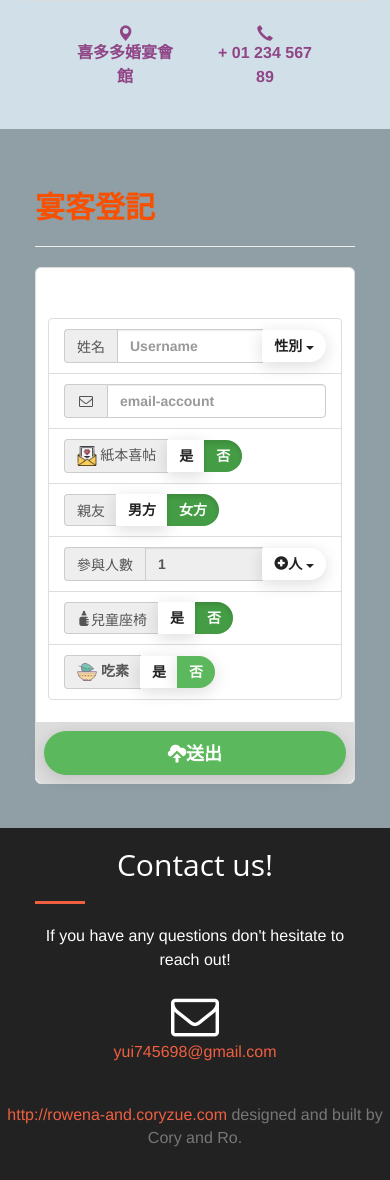
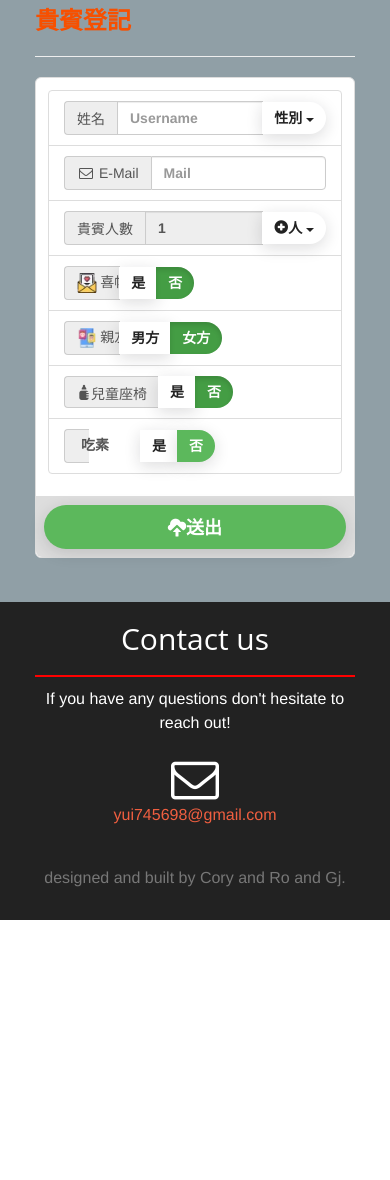
Before and after one commit to GuojunSu/GJAndYP-WeddingWebsite, a Django app: page / in a window 390 px wide. Shown: the part 3290-4470 px from the top of the page. After the commit the page ends 4210 px from the top, so only its background shows below. Run offline with Django 3.2, Linux system fonts and the light colour scheme; some libraries are stand-ins or nearby versions.

Commit message:
ui finally check

```diff
--- a/bigday/settings.py
+++ b/bigday/settings.py
@@ -25,7 +25,7 @@
 DEBUG = True
 CSRF_COOKIE_HTTPONLY = True
 SESSION_COOKIE_HTTPONLY = True
-ALLOWED_HOSTS = ['gjandyp.tw']
+ALLOWED_HOSTS = ['gjandyp.tw', '127.0.0.1']
 
 # Application definition
 # note the INSTALLED_APPS setting at the top of the file.
--- a/bigday/static/bigday/css/boostrap-customer.css
+++ b/bigday/static/bigday/css/boostrap-customer.css
@@ -3,8 +3,4 @@
 {
     width:auto
 }
-
-.input-group-addon
-{
-    width:auto
-}
+.form-group, .form-control {width : 100%;}
--- a/bigday/templates/home.html
+++ b/bigday/templates/home.html
@@ -49,7 +49,6 @@
 <header id="main-header">
     <div class="header-content">
         <div class="header-content-inner">
-            <h1><--成功達陣--></h1>
         </div>
     </div>
 </header>
@@ -58,7 +57,7 @@
         <div class="row">
             <div class="col-lg-8 col-lg-offset-2 text-center">
                 <h2 class="section-heading">哈嚕!</h2>
-                <hr>
+                <h1 style="border-bottom: 2px solid red;"></h1>
                 <p>
                     各位朋友大家好!我們結婚啦!
                 </p>
@@ -74,7 +73,7 @@
                 <p>
                     Looking forward to seeing everyone soon!
                 </p>
-                <p class="pull-right">- 國鈞 and 俞霈</p>
+                <p class="pull-right">- 國鈞 & 俞霈</p>
             </div>
         </div>
     </div>
@@ -134,8 +133,8 @@
     <div class="container">
         <div class="row">
             <div class="col-lg-8 col-lg-offset-2 text-center">
-                <h2 class="section-heading">Contact us!</h2>
-                <hr class="primary">
+                <h2 class="section-heading">Contact us</h2>
+                <h1 style="border-bottom: 2px solid red;"></h1>
                 <p>If you have any questions don't hesitate to reach out!</p>
             </div>
             <div class="col-lg-8 col-lg-offset-2 text-center">
--- a/bigday/templates/partials/footer.html
+++ b/bigday/templates/partials/footer.html
@@ -1,3 +1,3 @@
-<div id="footer" class="text-center text-muted invisible"><a href="http://rowena-and.coryzue.com">http://rowena-and.coryzue.com</a> designed
-    and built by Cory and Ro.
+<div id="footer" class="text-center text-muted invisible">
+    designed and built by Cory and Ro and Gj.
 </div>
--- a/bigday/templates/partials/restaurant.html
+++ b/bigday/templates/partials/restaurant.html
@@ -1,22 +1,17 @@
 <section class="container" id="restaurant_section">
-    <div class="page-header">
-        <h3><label style="color:#F75000;">宴客餐廳資訊</label><small> via Google Maps</small></h3>
+    <div class="page-header" style="margin:0px 0 20px">
+        <h3><label style="color:#F75000;">餐廳資訊</label><small> via Google Maps</small></h3>
     </div>
-    <div class="row">
     <div class="card card-default">
-            <div class="card-header">
-                餐廳路線規劃
-            </div>
+        <div class="card-header">餐廳路線規劃</div>
         <div class="card-body">
             <div class="input-group form-group">
-                    <span class="input-group-addon" style="font-size:15px">
-                        出發地址
-                    </span>
+                <span class="input-group-addon" style="font-size:15px">出發地址</span>
                 <input type="text" class="form-control" id="_destination" placeholder="出發地"
                        aria-label="destination" aria-describedby="basic-addon1" required>
             </div>
             <div class="input-group form-group">
-                    <span class="input-group-addon"  style="font-size:15px">交通工具</span>
+                <span class="input-group-addon" style="font-size:15px">交通工具</span>
                 <div class="input-group-btn" id="_dropdown">
                     <button type="button" class="btn btn-default dropdown-toggle" id="_drop_down"
                             data-toggle="dropdown" aria-haspopup="true" aria-expanded="false">類型
@@ -40,21 +35,19 @@
             <div id="map" style="height: 300px"></div>
         </div>
     </div>
-    </div>
-    <div class="container">
     <div class="row justify-content-center text-center">
-            <div class="col-xs-6 col-sm-4">
+        <div class="col-xs-6 col-sm-6">
             <a class="glyphicon glyphicon-map-marker" style="color:#8F4586;"></a>
             <br/>
             <p style="color:#8F4586">喜多多婚宴會館</p>
         </div>
-            <div class="col-xs-6 col-sm-4">
+        <div class="col-xs-6 col-sm-6">
             <a class="glyphicon glyphicon-earphone" style="color:#8F4586;"></a>
             <br/>
             <p style="color:#8F4586">+ 01 234 567 89</p>
         </div>
     </div>
-    </div>
+
 </section>
 
 <script>
@@ -79,6 +72,14 @@
 
 
 
+
+
+
+
+
+
+
+
 </script>
 <script async defer
         src="https://maps.googleapis.com/maps/api/js?key=AIzaSyBE82IF6E9BIvSxZAF3jpPjPpQkr-oOuSs&callback=initMap">
--- a/bigday/templates/partials/statistics.html
+++ b/bigday/templates/partials/statistics.html
@@ -1,10 +1,9 @@
 <div class="container" xmlns="http://www.w3.org/1999/html">
-    <div class="page-header">
-        <h2><label style="color:#F75000;">宴客登記</label></h2>
+    <div class="page-header" style="margin:0px 0 20px">
+        <h3><label style="color:#F75000;">貴賓登記</label></h3>
     </div>
     <div class="card card-default">
         <div class="card-body">
-            <h3 class="card-title"><i class="glyphicon glyphicon-user"></i> 個人資料</h3>
             <ul class="list-group-flush">
                 <li class="list-group-item">
                     <div class="input-group">
@@ -31,51 +30,17 @@
                     <div class="input-group">
                         <span class="input-group-addon">
                             <i class="fa fa-envelope-o fa-fw" aria-hidden="true"></i>
+                            E-Mail
                         </span>
-                        <input type="email" class="form-control" placeholder="email-account"
+                        <input type="email" class="form-control" placeholder="Mail"
                                name="email" autocomplete="off" required>
                     </div>
                 </li>
                 <li class="list-group-item">
-                    <div class="input-group">
-                        <label class="input-group-addon" for="_WeddingInvitation">
-                            <picture>
-                              <source srcset="/static/bigday/icon/wedding-letter.webp" style="width:20px; height:20px">
-                              <img src="/static/bigday/icon/wedding-letter.jpg" style="width:20px; height:20px">
-                            </picture>
-                            紙本喜帖
+                    <div class="input-group input-group-xs">
+                        <label class="input-group-addon" for="participate_person_amount">
+                            貴賓人數
                         </label>
-                        <div class="input-group-btn" id="btn-toggle">
-                            <button class="btn btn-default" data-toggle="collapse"
-                                    data-target="#collapsible">是
-                            </button>
-                            <button class="btn btn-success active" data-toggle="collapse"
-                                    data-target="#collapsible">否
-                            </button>
-                        </div>
-                    </div>
-                    <div class="well collapse" id="collapsible">
-                        <div class="input-group">
-                            <span class="input-group-addon">
-                                <i class="glyphicon glyphicon-home"></i>
-                            </span>
-                            <input type="text" id="_WeddingInvitation" class="form-control"
-                                   placeholder="address" autocomplete="off" required>
-                        </div>
-                    </div>
-                </li>
-                <li class="list-group-item">
-                    <div class="input-group">
-                        <label class="input-group-addon" for="btn-toggle_Relational">親友</label>
-                        <div class="input-group-btn" id="btn-toggle_Relational">
-                            <button class="btn btn-default">男方</button>
-                            <button class="btn btn-success active">女方</button>
-                        </div>
-                    </div>
-                </li>
-                <li class="list-group-item">
-                    <div class="input-group">
-                        <label class="input-group-addon" for="participate_person_amount">參與人數</label>
                         <input type="text" class="form-control" id="participate_person_amount" value=1
                                readonly="readonly">
                         <div class="input-group-btn custom-control">
@@ -98,6 +63,51 @@
                 </li>
                 <li class="list-group-item">
                     <div class="input-group">
+                        <label class="input-group-addon" for="_WeddingInvitation">
+                            <picture>
+                                <source srcset="/static/bigday/icon/wedding-letter.webp"
+                                        style="width:20px; height:20px">
+                                <img src="/static/bigday/icon/wedding-letter.jpg" style="width:20px; height:20px">
+                            </picture>
+                            喜帖
+                        </label>
+                        <div class="input-group-btn" id="btn-toggle">
+                            <button class="btn btn-default" data-toggle="collapse"
+                                    data-target="#collapsible">是
+                            </button>
+                            <button class="btn btn-success active" data-toggle="collapse"
+                                    data-target="#collapsible">否
+                            </button>
+                        </div>
+                    </div>
+                    <div class="well collapse" id="collapsible">
+                        <div class="input-group">
+                            <span class="input-group-addon">
+                                地址
+                            </span>
+                            <input type="text" id="_WeddingInvitation" class="form-control"
+                                   placeholder="address" autocomplete="off" required>
+                        </div>
+                    </div>
+                </li>
+                <li class="list-group-item">
+                    <div class="input-group">
+                        <label class="input-group-addon" for="btn-toggle_Relational">
+                            <picture>
+                                <source srcset="/static/bigday/icon/contact.webp"
+                                        style="width:20px; height:20px">
+                                <img src="/static/bigday/icon/contact.jpg" style="width:20px; height:20px">
+                            </picture>
+                            親友
+                        </label>
+                        <div class="input-group-btn" id="btn-toggle_Relational">
+                            <button class="btn btn-default">男方</button>
+                            <button class="btn btn-success active">女方</button>
+                        </div>
+                    </div>
+                </li>
+                <li class="list-group-item">
+                    <div class="input-group">
                         <label class="input-group-addon"><i
                                 class="glyphicon glyphicon-baby-formula"></i>兒童座椅</label>
                         <div class="input-group-btn" id="btn-toggle_HasChild">
@@ -110,7 +120,8 @@
                     <div class="input-group">
                         <span class="input-group-addon" style="display:inline-block;">
                             <picture>
-                              <source srcset="/static/bigday/icon/icons8-vegan-food-32.webp" style="width:20px; height:20px">
+                              <source srcset="/static/bigday/icon/icons8-vegan-food-32.webp"
+                                      style="width:20px; height:20px">
                               <img src="/static/bigday/icon/icons8-vegan-food-32.jpg" style="width:20px; height:20px">
                             </picture>
                             <label>吃素</label>
```
Also changed, not shown: bigday/static/bigday/icon/contact.webp (added), bigday/static/bigday/icon/person.webp (added), bigday/static/timeline-master/css/timeline.min.css (added), bigday/static/timeline-master/images/arrow-left.svg (added), bigday/static/timeline-master/images/arrow-right.svg (added). Lines whose indentation alone changed are shown as unchanged.
